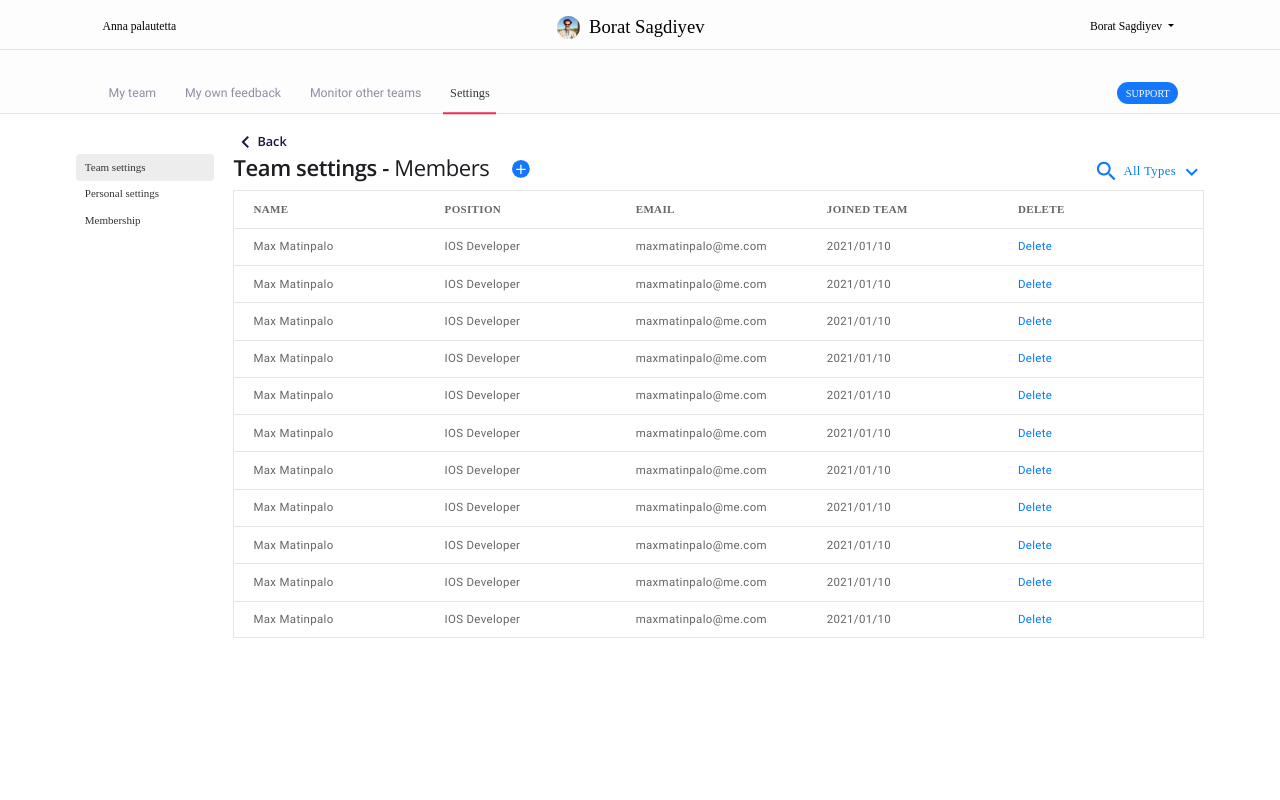
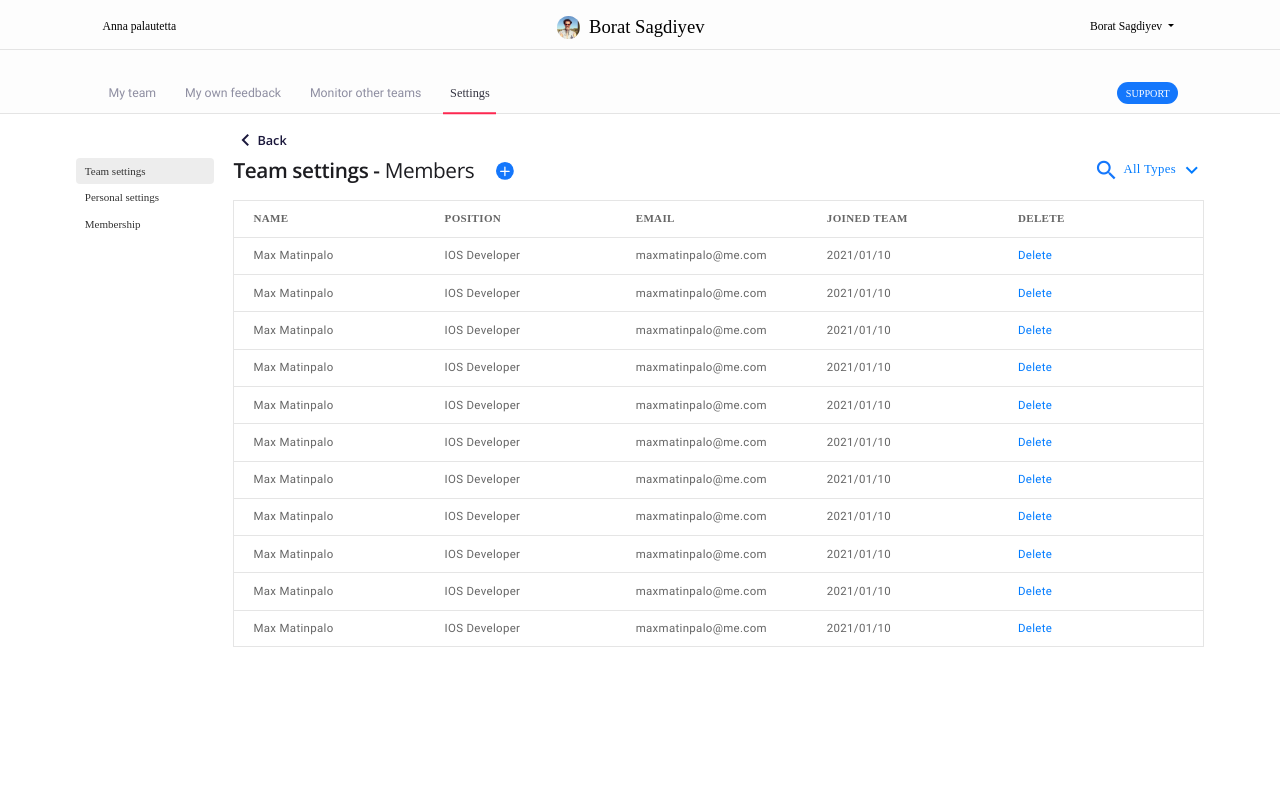
Before and after one commit to markrajk/dashboard-new-team-settings-members, a plain HTML site: page index.html in a window 1280 px wide. Drawn offline with nearby package versions, Linux system fonts and the light colour scheme; a web font is replaced by a local one.

Commit message:
header improvements

```diff
--- a/index.html
+++ b/index.html
@@ -78,6 +78,7 @@
       </div>
 
       <div class="section-team-settings-main">
+        <div class="section-team-settings-main-header">
           <a href="#" class="subheader">
             <i class="material-icons">keyboard_arrow_left</i>
             <span>Back</span>
@@ -107,6 +108,7 @@
                   <a class="dropdown-item" href="#">Export</a>
                   <a class="dropdown-item" href="#">Option I</a>
                   <a class="dropdown-item" href="#">Option II</a>
+              </div>
           </div>
           </div>
         </div>
--- a/scss/style.scss
+++ b/scss/style.scss
@@ -231,6 +231,7 @@ header {
     padding-top: 4rem;
     display: flex;
     border-bottom: 1.25px solid #e4e4e4;
+
     & ul {
       padding: 0;
       margin: 0;
@@ -327,68 +328,11 @@ main {
 }
 
 .section-team-settings {
-  padding-top: 11.6rem;
+  padding-top: 13.3rem;
   padding-bottom: 3rem;
 
-
-  & .subheader {
-    padding-top: 3.7rem;
-    display: flex;
-    align-items: center;
-    font-family: "Open Sans", sans-serif;
-    font-size: 1.5rem;
-    font-weight: 600;
-    color: #1a173b;
-  }
-
-  & h2 {
-    display: block;
-    margin: 0;
-
-    padding-bottom: 1.2rem;
-    font-family: "Open Sans", sans-serif;
-    font-size: 2.6rem;
-    letter-spacing: -0.39px;
-    color: #1d1d21;
-    //border-bottom: solid 1.25px #E4E4E4;
-
-    & span {
-      font-weight: 600;
-    }
-
-    & svg {
-      margin-left: 2rem;
-      margin-top: -.2rem;
-      width: 2.1rem;
-      height: 2.1rem;
-
-      & .cls-1 {
-        fill: #1477fc;
-      }
-
-      & .cls-2 {
-        fill: none;
-        stroke: #fff;
-        stroke-linecap: round;
-        stroke-width: 1.5px;
-      }
-    }
-  }
-
-  & .custom-dd-link {
-    font-family: "Heebo-Medium";
-    font-size: 1.5rem;
-    letter-spacing: 0.38px;
-    color: #1477fc;
-
-    & .search {
-      margin-right: .5rem;
-      font-size: 3rem;
-    }
-  }
-
   & .side-menu {
-    margin-top: 6.6rem;
+    padding-top: 5.35rem;
     margin-left: -9rem;
     margin-right: 2.3rem;
     background-color: #FFF;
@@ -450,6 +394,65 @@ main {
     @include respond(desktop-sm) {
       margin-right: 0rem;
     }
+
+    &-header {
+      padding-top: 1.85rem;
+      padding-bottom: 1.95rem;
+      & .subheader {
+        margin-bottom: .6rem;
+        display: flex;
+        align-items: center;
+        font-family: "Open Sans", sans-serif;
+        font-size: 1.5rem;
+        font-weight: 600;
+        color: #1a173b;
+      }
+
+      & h2 {
+        display: block;
+        margin: 0;
+        font-family: "Open Sans", sans-serif;
+        font-size: 2.45rem;
+        letter-spacing: -0.39px;
+        color: #1d1d21;
+
+        & span {
+          font-weight: 600;
+        }
+
+        & svg {
+          margin-left: 2rem;
+          margin-top: -.2rem;
+          width: 2.1rem;
+          height: 2.1rem;
+          cursor: pointer;
+
+          & .cls-1 {
+            fill: #1477fc;
+          }
+
+          & .cls-2 {
+            fill: none;
+            stroke: #fff;
+            stroke-linecap: round;
+            stroke-width: 1.5px;
+          }
+        }
+      }
+
+      & .custom-dd-link {
+        font-family: "Heebo-Medium";
+        font-size: 1.5rem;
+        letter-spacing: 0.38px;
+        color: #1477fc;
+
+        & .search {
+          margin-right: .5rem;
+          font-size: 3rem;
+        }
+      }
+    }
+
     &-table {
       .panel-body {
         & table {
```
Also changed, not shown: css/style.css. Lines whose indentation alone changed are shown as unchanged.
